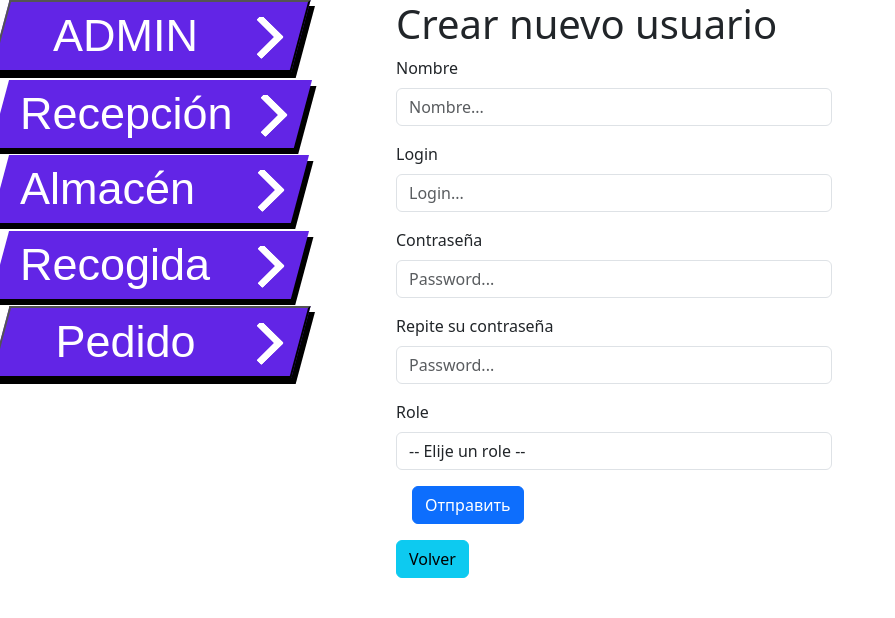
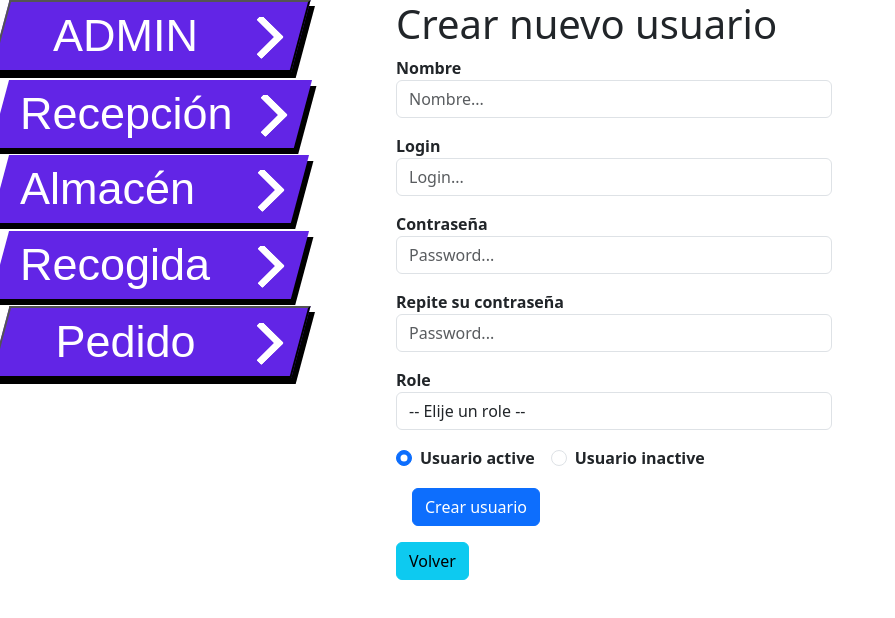
Before and after one commit to 10alexandrov/PracticaFinalCurso, an Angular app: page /usuarios in a window 1280 px wide. Both pictures are taken after a click on the button "Crear nuevo Usuario". Shown: the top 618 px of the page, without its empty margins (0-895 px from the left). Built offline with nearby package versions, Linux system fonts and the light colour scheme; no server answers.

Commit message:
forms fin  validacion usuarios

```diff
--- a/src/app/components/crear-usuario/crear-usuario.component.html
+++ b/src/app/components/crear-usuario/crear-usuario.component.html
@@ -2,7 +2,7 @@
 <div class="wrapper">
   <form [formGroup] = "formCreateUser" (ngSubmit)="sendDatos()">
     <div class="mb-3">
-      <label for="nombre" class="form-label">Nombre</label>
+      <label for="nombre" class="form-label-AW">Nombre</label>
       <div class="d-flex col-md-6">
         <input type="text" formControlName="u_nombre" placeholder="Nombre..." class="form-control col-md-6"
             [ngClass]="{ 'is-valid': formCreateUser.get('u_nombre')?.valid && formCreateUser.get('u_nombre')?.touched,
@@ -13,7 +13,7 @@
       </div>
     </div>
     <div class="mb-3">
-      <label for="login" class="form-label">Login</label>
+      <label for="login" class="form-label-AW">Login</label>
       <div class="d-flex col-md-6">
         <input type="text" formControlName="u_login" placeholder="Login..." class="form-control col-md-6"
             [ngClass]="{ 'is-valid': formCreateUser.get('u_login')?.valid && formCreateUser.get('u_login')?.touched,
@@ -27,19 +27,27 @@
     <!-- Группа для паролей -->
     <div formGroupName="passGroup">
       <div class="mb-3">
-        <label for="contrsena" class="form-label">Contraseña</label>
+        <label for="contrsena" class="form-label-AW">Contraseña</label>
         <div class="d-flex col-md-6">
           <input type="password" formControlName="u_password" placeholder="Password..." class="form-control col-md-6"
               [ngClass]="{ 'is-valid': formCreateUser.get('passGroup')?.get('u_password')?.valid && formCreateUser.get('passGroup')?.get('u_password')?.touched,
                'is-invalid': formCreateUser.get('passGroup')?.get('u_password')?.invalid && formCreateUser.get('passGroup')?.get('u_password')?.touched }">
-            <div *ngIf="formCreateUser.get('passGroup.u_password')?.invalid && formCreateUser.get('passGroup.u_password')?.touched" class="invalid-feedback col-md-4 ps-3">
-              Это поле обязательно
-            </div>
+                <div class="col-md-10">
+                  <div *ngIf="formCreateUser.get('passGroup.u_password')?.errors?.['required'] && formCreateUser.get('passGroup.u_password')?.touched" class="invalid-feedback-AW ps-3">
+                    Contraseña es obligatoria.
+                  </div>
+                  <div *ngIf="formCreateUser.get('passGroup.u_password')?.errors?.['minlength'] && formCreateUser.get('passGroup.u_password')?.touched" class="invalid-feedback-AW ps-3">
+                    La contraseña debe tener al menos 8 caracteres
+                  </div>
+                  <div *ngIf="formCreateUser.get('passGroup.u_password')?.errors?.['passwordStrength'] && formCreateUser.get('passGroup.u_password')?.touched && !formCreateUser.get('passGroup.u_password')?.errors?.['required']" class="invalid-feedback-AW ps-3">
+                    La contraseña debe contener letras, números y caracteres especiales
+                  </div>
+                </div>
         </div>
       </div>
 <!-- В поле "Repite su contraseña" -->
       <div class="mb-3">
-        <label for="contrsena" class="form-label">
+        <label for="contrsena" class="form-label-AW">
           Repite su contraseña
         </label>
         <div class="d-flex col-md-6">
@@ -49,7 +57,7 @@
                     || formCreateUser.get('passGroup')?.errors?.['match'] && formCreateUser.get('passGroup.u_password2')?.touched }">
           <!-- Сообщение о несовпадении паролей -->
           <div *ngIf="formCreateUser.get('passGroup')?.errors?.['match'] && formCreateUser.get('passGroup.u_password2')?.touched" class="invalid-feedback-AW col-md-4 ps-3">
-            Пароли не совпадают
+            Las contraseñas no coinciden
           </div>
         </div>
       </div>
@@ -57,7 +65,7 @@
 
 
     <div class="mb-3">
-      <label for="role" class="form-label">Role</label>
+      <label for="role" class="form-label-AW">Role</label>
       <div class="d-flex col-md-6">
         <select formControlName="u_role" class="form-control col-md-6"
             [ngClass]="{ 'is-valid': formCreateUser.get('u_role')?.valid && formCreateUser.get('u_role')?.touched,
@@ -74,8 +82,22 @@
             * Este campo es obligatorio!
           </div>      </div>
     </div>
+
+
+    <div class="form-check form-check-inline">
+       <input class="form-check-input" type="radio" formControlName="u_active" [value]="true" id="activeTrue">
+       <label class="form-check-label form-label-AW" for="activeFalse">
+          Usuario active
+        </label>
+    </div>
+    <div class="form-check form-check-inline">
+        <input class="form-check-input" type="radio" formControlName="u_active" [value]="false" id="activeFalse">
+        <label class="form-check-label form-label-AW" for="activeFalse">
+           Usuario inactive
+         </label>
+    </div>
     <div class="m-3">
-      <button type="submit" class="btn btn-primary">Отправить</button>
+      <button type="submit" class="btn btn-primary">Crear usuario</button>
     </div>
   </form>
 </div>
--- a/src/app/components/crear-usuario/crear-usuario.component.scss
+++ b/src/app/components/crear-usuario/crear-usuario.component.scss
@@ -9,3 +9,7 @@
   font-size: 0.875em;
   color: var(--bs-form-invalid-color);
 }
+
+.form-label-AW {
+  font-weight: 700;
+}
--- a/src/app/components/crear-usuario/crear-usuario.component.ts
+++ b/src/app/components/crear-usuario/crear-usuario.component.ts
@@ -2,13 +2,25 @@ import { Component, OnInit } from '@angular/core';
 import { CommonModule } from '@angular/common';
 import { FormsModule, Validators } from '@angular/forms';
 import { ReactiveFormsModule } from '@angular/forms';
-import { FormControl, FormGroup, FormBuilder, AbstractControl, ValidatorFn } from '@angular/forms';
+import { FormControl, FormGroup, FormBuilder, AbstractControl, ValidatorFn, ValidationErrors } from '@angular/forms';
 
 
 export function matchPassword(c: AbstractControl): { [key: string]: boolean } | null {
   const pass1 = c.get('u_password')?.value;
   const pass2 = c.get('u_password2')?.value;
   return pass1 === pass2 ? null : { match: true };
+ }
+
+ export function passwordValidator(control: AbstractControl): ValidationErrors | null {
+  const password = control.value;
+  const hasNumber = /\d/.test(password);
+  const hasLetter = /[a-zA-Z]/.test(password);
+  const hasSpecial = /[!@#$%^&*(),.?":{}|<>]/.test(password);
+  const validLength = password.length >= 8;
+  if (!validLength || !hasNumber || !hasLetter || !hasSpecial) {
+     return { passwordStrength: true };
+     }
+   return null;
  }
 
 @Component({
@@ -36,11 +48,13 @@ export class CrearUsuarioComponent implements OnInit{
       this.formCreateUser = this.fb.group({
         u_nombre: ['', Validators.required],
         u_login: ['', Validators.required],
+
         passGroup: this.fb.group({
-          u_password: ['', Validators.required],
+          u_password: ['', [Validators.required, Validators.minLength(8), passwordValidator]], // Проверка длины и силы пароля
           u_password2: ['', Validators.required],
-        }, { validator: matchPassword }),
+         }, { validator: matchPassword }),
         u_role: ['', Validators.required],
+        u_active: [true],                        // User active default = true
         receiveInfo: [true]
       });
     }
```
